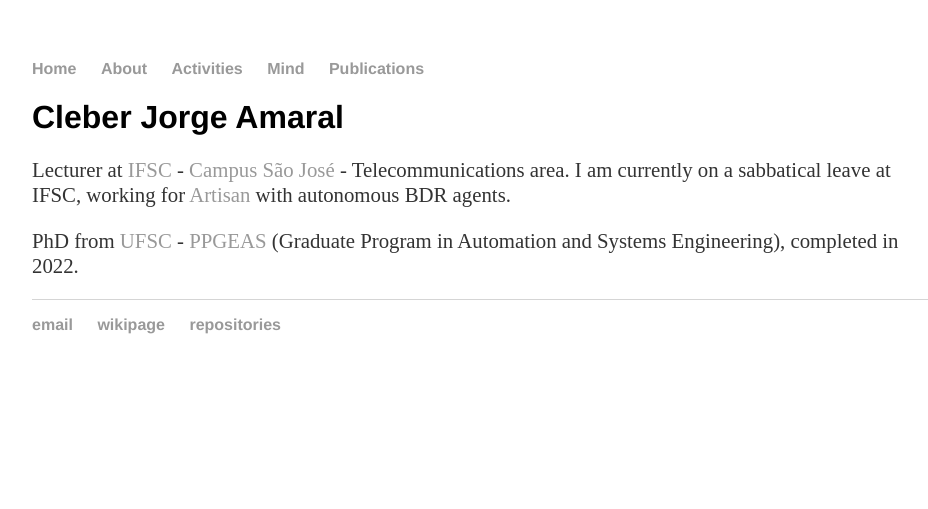
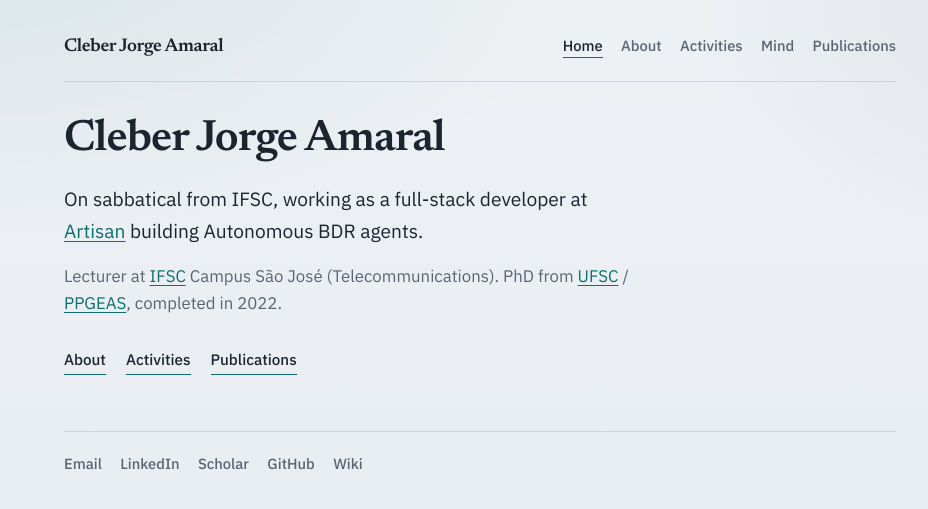
Before and after one commit to cleberjamaral/cleberjamaral.github.io, a Jekyll site: the page built from index.html, in a window 1280 px wide. Shown: the top 509 px of the page, without its empty margins (160-1088 px from the left). Built offline with Jekyll 4.4.1, drawn with Linux system fonts in a browser that asks for light colours.

Commit message:
feat: new design

```diff
--- a/_layouts/default.html
+++ b/_layouts/default.html
@@ -1,31 +1,45 @@
 <!DOCTYPE html>
-<html>
+<html lang="en">
 
 <head>
+	<meta charset="utf-8">
+	<meta name="viewport" content="width=device-width, initial-scale=1">
 	<title>{{ page.title }}</title>
-	<link rel="stylesheet" type="text/css" href="/css/main.css">
+	<link rel="preconnect" href="https://fonts.googleapis.com">
+	<link rel="preconnect" href="https://fonts.gstatic.com" crossorigin>
+	<link href="https://fonts.googleapis.com/css2?family=IBM+Plex+Sans:wght@400;500;600&family=Newsreader:opsz,wght@6..72,500;6..72,600&display=swap" rel="stylesheet">
+	<link rel="stylesheet" type="text/css" href="{{ '/css/main.css' | relative_url }}">
 </head>
 
 <body>
-	<nav>
+	<div class="site-shell">
+		<header class="site-header">
+			<a class="site-mark" href="{{ '/' | relative_url }}">Cleber Jorge Amaral</a>
+			<nav aria-label="Primary">
 				<ul>
-			<li><a href="/">Home</a></li>
-			<li><a href="/about">About</a></li>
-			<li><a href="/activities">Activities</a></li>
+					<li><a href="{{ '/' | relative_url }}"{% if page.url == '/' %} class="active"{% endif %}>Home</a></li>
+					<li><a href="{{ '/about/' | relative_url }}"{% if page.url contains '/about' %} class="active"{% endif %}>About</a></li>
+					<li><a href="{{ '/activities/' | relative_url }}"{% if page.url contains '/activities' %} class="active"{% endif %}>Activities</a></li>
 					<li><a href="https://cleberjamaral.gitbook.io/mind/">Mind</a></li>
-			<li><a href="/publications">Publications</a></li>
+					<li><a href="{{ '/publications/' | relative_url }}"{% if page.url contains '/publications' %} class="active"{% endif %}>Publications</a></li>
 				</ul>
 			</nav>
-	<div class="container">
+		</header>
+
+		<main class="container">
 			{{ content }}
-	</div><!-- /.container -->
+		</main>
+
 		<footer>
 			<ul>
-			<li><a href="mailto:cleber.amaral@ifsc.edu.br">email</a></li>
-			<li><a href="https://wiki.sj.ifsc.edu.br/wiki/index.php/Usu%C3%A1rio:Cleber.amaral">wikipage</a></li>
-			<li><a href="https://github.com/cleberjamaral">repositories</a></li>
+				<li><a href="mailto:cleber.amaral@ifsc.edu.br">Email</a></li>
+				<li><a href="https://br.linkedin.com/in/cleber-jorge-amaral-77827a10">LinkedIn</a></li>
+				<li><a href="https://scholar.google.com/citations?user=H8cwaykAAAAJ">Scholar</a></li>
+				<li><a href="https://github.com/cleberjamaral">GitHub</a></li>
+				<li><a href="https://wiki.sj.ifsc.edu.br/wiki/index.php/Usu%C3%A1rio:Cleber.amaral">Wiki</a></li>
 			</ul>
 		</footer>
+	</div>
 </body>
 
 </html>
--- a/css/main.css
+++ b/css/main.css
@@ -1,45 +1,226 @@
+:root {
+    --bg: #eef1f4;
+    --bg-accent: #e4ebf0;
+    --surface: rgba(255, 255, 255, 0.72);
+    --ink: #1c2430;
+    --ink-muted: #5a6573;
+    --accent: #0d6e6e;
+    --accent-hover: #095858;
+    --line: rgba(28, 36, 48, 0.12);
+    --font-display: "Newsreader", "Iowan Old Style", "Palatino Linotype", Georgia, serif;
+    --font-body: "IBM Plex Sans", "Helvetica Neue", Helvetica, Arial, sans-serif;
+    --max: 42rem;
+    --space: clamp(1.25rem, 3vw, 2rem);
+}
+
+*,
+*::before,
+*::after {
+    box-sizing: border-box;
+}
+
+html {
+    scroll-behavior: smooth;
+}
+
 body {
-    margin: 60px auto;
-    width: 70%;
+    margin: 0;
+    min-height: 100vh;
+    color: var(--ink);
+    font-family: var(--font-body);
+    font-size: 1.05rem;
+    line-height: 1.6;
+    background:
+        radial-gradient(1200px 600px at 10% -10%, rgba(13, 110, 110, 0.1), transparent 55%),
+        radial-gradient(900px 500px at 100% 0%, rgba(28, 55, 90, 0.08), transparent 50%),
+        linear-gradient(180deg, var(--bg) 0%, var(--bg-accent) 100%);
+    background-attachment: fixed;
 }
-nav ul, footer ul {
-    font-family:'Helvetica', 'Arial', 'Sans-Serif';
-    padding: 0px;
+
+.site-shell {
+    width: min(100% - 2 * var(--space), 52rem);
+    margin: 0 auto;
+    padding: var(--space) 0 calc(var(--space) * 2);
+}
+
+.site-header {
+    display: flex;
+    flex-wrap: wrap;
+    align-items: baseline;
+    justify-content: space-between;
+    gap: 1rem 1.5rem;
+    padding-bottom: 1.25rem;
+    margin-bottom: 2rem;
+    border-bottom: 1px solid var(--line);
+}
+
+.site-mark {
+    font-family: var(--font-display);
+    font-size: 1.15rem;
+    font-weight: 600;
+    letter-spacing: -0.02em;
+    color: var(--ink);
+    text-decoration: none;
+}
+
+.site-mark:hover {
+    color: var(--accent);
+}
+
+nav ul,
+footer ul {
+    margin: 0;
+    padding: 0;
     list-style: none;
-    font-weight: bold;
+    display: flex;
+    flex-wrap: wrap;
+    gap: 0.35rem 1.15rem;
+    font-family: var(--font-body);
+    font-size: 0.92rem;
+    font-weight: 500;
 }
-nav ul li, footer ul li {
-    display: inline;
-    margin-right: 20px;
+
+nav a {
+    position: relative;
+    color: var(--ink-muted);
+    text-decoration: none;
+    padding: 0.2rem 0;
+    transition: color 0.2s ease;
 }
+
+nav a::after {
+    content: "";
+    position: absolute;
+    left: 0;
+    bottom: 0;
+    width: 100%;
+    height: 1.5px;
+    background: var(--accent);
+    transform: scaleX(0);
+    transform-origin: left;
+    transition: transform 0.25s ease;
+}
+
+nav a:hover,
+nav a.active {
+    color: var(--ink);
+    text-decoration: none;
+}
+
+nav a:hover::after,
+nav a.active::after {
+    transform: scaleX(1);
+}
+
+.container {
+    width: min(100%, var(--max));
+}
+
 a {
+    color: var(--accent);
+    text-decoration-thickness: 1px;
+    text-underline-offset: 0.18em;
+    transition: color 0.2s ease;
+}
+
+a:hover {
+    color: var(--accent-hover);
+}
+
+h1,
+h2 {
+    font-family: var(--font-display);
+    font-weight: 600;
+    letter-spacing: -0.02em;
+    line-height: 1.2;
+    color: var(--ink);
+}
+
+h1 {
+    font-size: clamp(2rem, 4.5vw, 2.75rem);
+    margin: 0 0 1rem;
+}
+
+h2 {
+    font-size: clamp(1.35rem, 3vw, 1.7rem);
+    margin: 2.25rem 0 0.85rem;
+}
+
+p {
+    margin: 0 0 1rem;
+    color: var(--ink-muted);
+    font-size: 1.05rem;
+    line-height: 1.65;
+}
+
+.blurb {
+    animation: rise-in 0.7s ease both;
+}
+
+.blurb .lede {
+    font-size: 1.2rem;
+    color: var(--ink);
+    max-width: 36rem;
+}
+
+.blurb .support {
+    max-width: 36rem;
+}
+
+.home-actions {
+    display: flex;
+    flex-wrap: wrap;
+    gap: 0.75rem 1.25rem;
+    margin-top: 1.75rem;
+    padding: 0;
+    list-style: none;
+    animation: rise-in 0.7s ease 0.12s both;
+}
+
+.home-actions a {
+    display: inline-flex;
+    align-items: center;
+    font-family: var(--font-body);
+    font-size: 0.95rem;
+    font-weight: 500;
+    color: var(--ink);
     text-decoration: none;
-    color: #999;
+    border-bottom: 1.5px solid var(--accent);
+    padding-bottom: 0.15rem;
+    transition: color 0.2s ease, border-color 0.2s ease;
 }
-a:hover {
-    text-decoration: underline;
+
+.home-actions a:hover {
+    color: var(--accent);
+    border-color: var(--accent-hover);
 }
-h1 {
-    font-size: 2em;
-    font-family:'Helvetica', 'Arial', 'Sans-Serif';
+
+.about,
+.activities,
+.publications {
+    animation: rise-in 0.55s ease both;
 }
-h2 {
-    font-size: 1.8em;
-    font-family:'Helvetica', 'Arial', 'Sans-Serif';
+
+footer {
+    margin-top: 3.5rem;
+    padding-top: 1.25rem;
+    border-top: 1px solid var(--line);
+    font-size: 0.92rem;
 }
-p {
-    font-size: 1.3em;
-    line-height: 1.2em;
-    color: #333;
+
+footer a {
+    color: var(--ink-muted);
+    text-decoration: none;
 }
-footer {
-    border-top: 1px solid #d5d5d5;
-    font-size: 1em;
+
+footer a:hover {
+    color: var(--accent);
 }
 
 ul.posts {
-    margin: 20px auto 40px;
-    font-size: 1.3em;
+    margin: 1.25rem 0 2.5rem;
+    padding: 0;
+    font-size: 1.05rem;
 }
 
 ul.posts li {
@@ -47,6 +228,58 @@ ul.posts li {
 }
 
 ul.a {
-    list-style-type: circle;
-    font-size: 1.3em;
+    margin: 0.5rem 0 1.5rem;
+    padding-left: 1.2rem;
+    list-style-type: disc;
+    font-size: 1.02rem;
+    color: var(--ink-muted);
 }
+
+ul.a li {
+    margin-bottom: 0.45rem;
+}
+
+ul.a ul.a {
+    margin-top: 0.4rem;
+    margin-bottom: 0.6rem;
+}
+
+@keyframes rise-in {
+    from {
+        opacity: 0;
+        transform: translateY(0.6rem);
+    }
+    to {
+        opacity: 1;
+        transform: translateY(0);
+    }
+}
+
+@media (prefers-reduced-motion: reduce) {
+    html {
+        scroll-behavior: auto;
+    }
+
+    .blurb,
+    .home-actions,
+    .about,
+    .activities,
+    .publications {
+        animation: none;
+    }
+
+    nav a::after {
+        transition: none;
+    }
+}
+
+@media (max-width: 640px) {
+    .site-header {
+        flex-direction: column;
+        align-items: flex-start;
+    }
+
+    nav ul {
+        gap: 0.5rem 1rem;
+    }
+}
--- a/index.html
+++ b/index.html
@@ -4,11 +4,15 @@ title: Cleber Jorge Amaral
 ---
 <div class="blurb">
 	<h1>Cleber Jorge Amaral</h1>
-	<p>
-		Lecturer at <a href="https://www.ifsc.edu.br">IFSC</a> - <a href="https://sj.ifsc.edu.br">Campus São José</a> - Telecommunications area.
-		I am currently on a sabbatical leave at IFSC, working for <a href="https://artisan.co">Artisan</a> with autonomous BDR agents.
+	<p class="lede">
+		On sabbatical from IFSC, working as a full-stack developer at <a href="https://artisan.co">Artisan</a> building Autonomous BDR agents.
 	</p>
-	<p>
-		PhD from <a href="https://ufsc.br">UFSC</a> - <a href="https://pgeas.ufsc.br/">PPGEAS</a> (Graduate Program in Automation and Systems Engineering), completed in 2022.
+	<p class="support">
+		Lecturer at <a href="https://www.ifsc.edu.br">IFSC</a> Campus São José (Telecommunications). PhD from <a href="https://ufsc.br">UFSC</a> / <a href="https://pgeas.ufsc.br/">PPGEAS</a>, completed in 2022.
 	</p>
+	<ul class="home-actions">
+		<li><a href="{{ '/about/' | relative_url }}">About</a></li>
+		<li><a href="{{ '/activities/' | relative_url }}">Activities</a></li>
+		<li><a href="{{ '/publications/' | relative_url }}">Publications</a></li>
+	</ul>
 </div>
```
Lines whose indentation alone changed are shown as unchanged.
